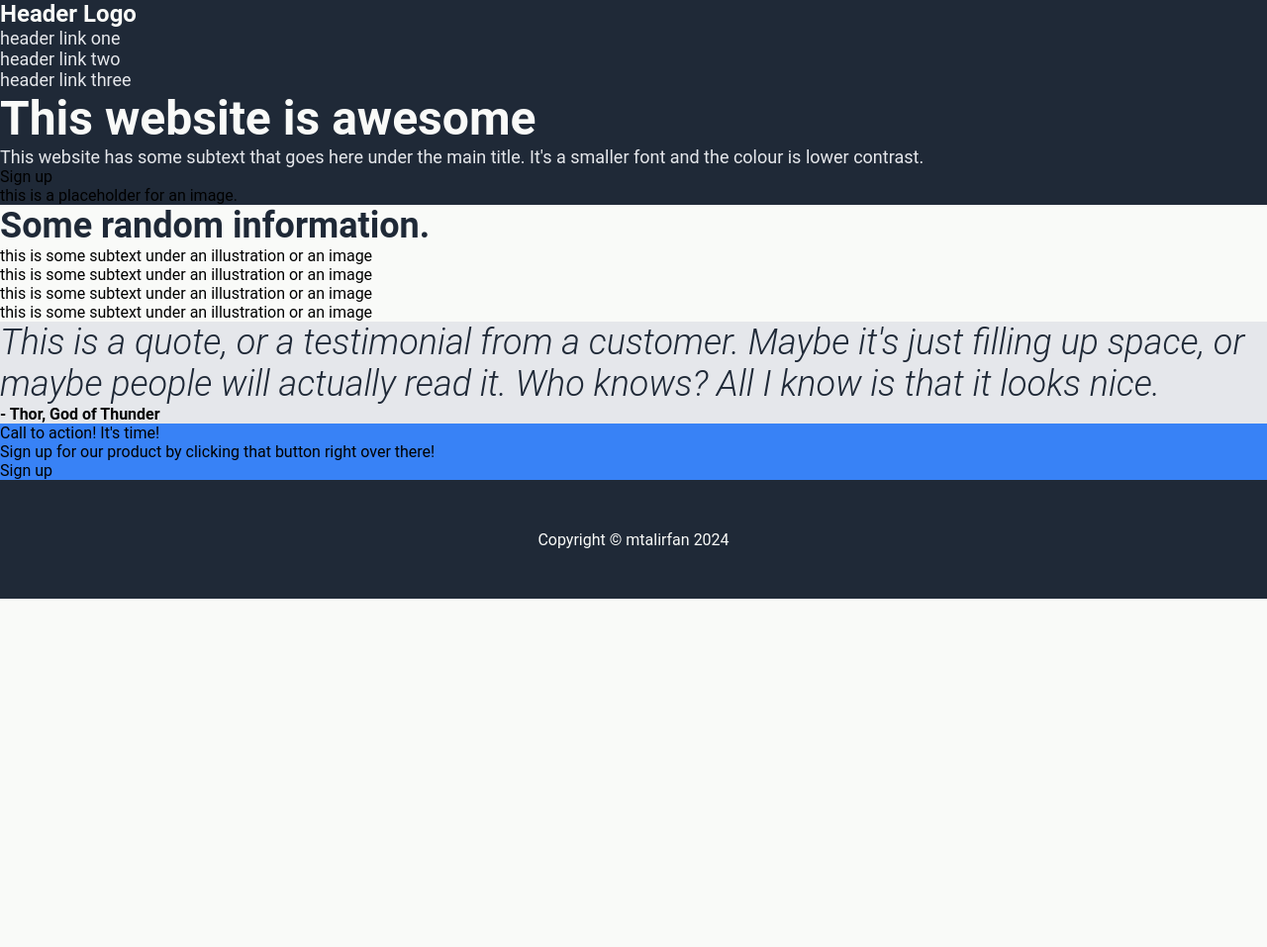
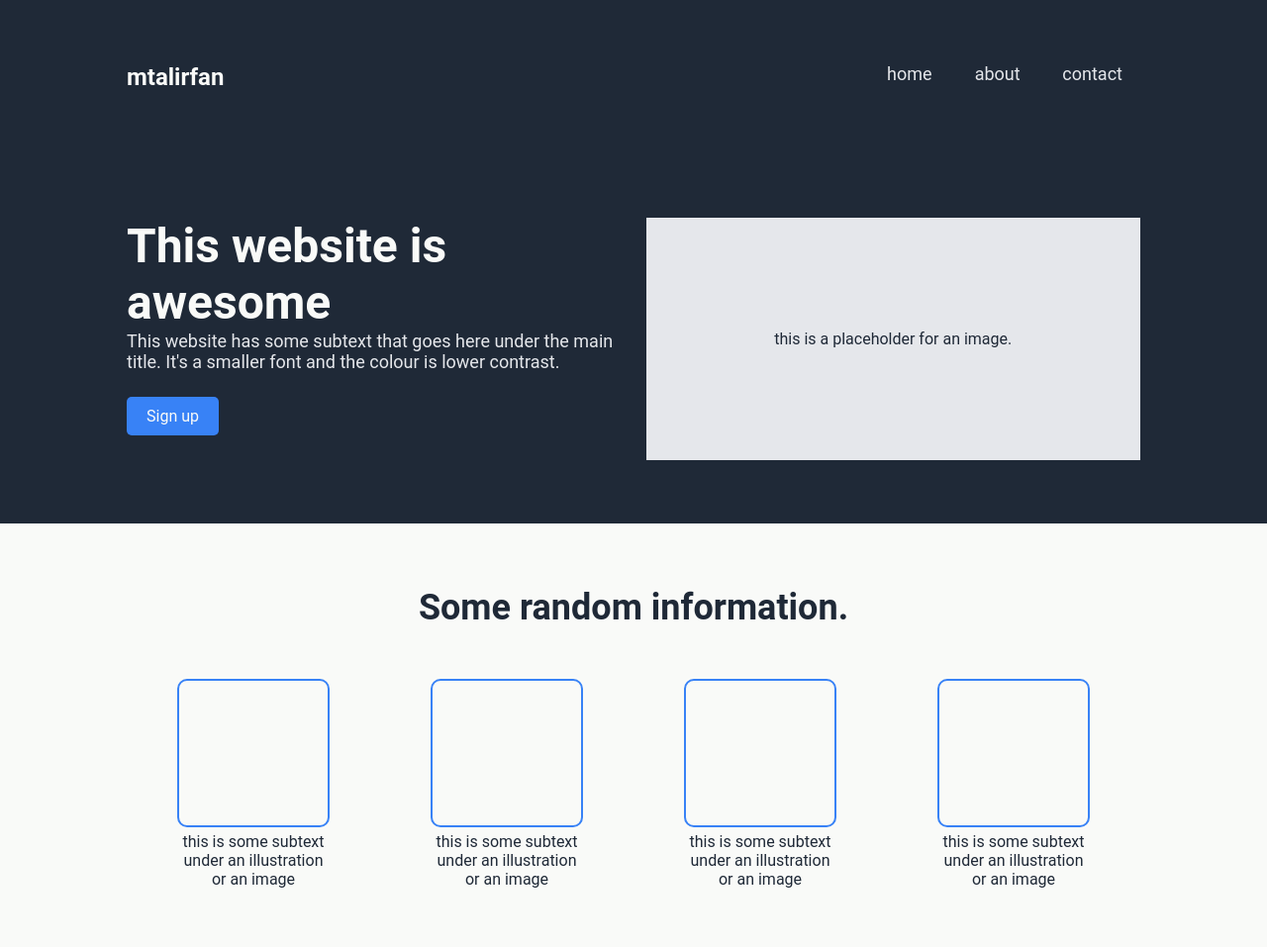
Before and after one commit to mtalirfan/The-Odin-Project, a plain HTML site: page Project - Landing Page/index.html in a window 1280 px wide. Shown: the top 957 px of the page at 99% size. Before the commit the page ends 800 px from the top, so only its background shows below. Drawn offline with Linux system fonts and the light colour scheme.

Commit message:
Complete Project - Landing Page CSS

```diff
--- a/Project - Landing Page/index.html
+++ b/Project - Landing Page/index.html
@@ -10,12 +10,12 @@
   <body>
     <header>
       <section class="navbar">
-        <div class="header-logo">Header Logo</div>
+        <div class="header-logo">mtalirfan</div>
         <nav>
           <ul>
-            <li><a href="#">header link one</a></li>
-            <li><a href="#">header link two</a></li>
-            <li><a href="#">header link three</a></li>
+            <li><a href="#">home</a></li>
+            <li><a href="#">about</a></li>
+            <li><a href="#">contact</a></li>
           </ul>
         </nav>
       </section>
@@ -26,9 +26,11 @@
             This website has some subtext that goes here under the main title.
             It's a smaller font and the colour is lower contrast.
           </p>
-          <div class="sign-up-btn">Sign up</div>
+          <a href="#"><div class="sign-up-btn">Sign up</div></a>
         </div>
-        <div class="hero-image">this is a placeholder for an image.</div>
+        <div class="hero-image">
+          <div class="hero-image-text">this is a placeholder for an image.</div>
+        </div>
       </section>
     </header>
     <main>
@@ -76,7 +78,9 @@
             Sign up for our product by clicking that button right over there!
           </div>
         </div>
-        <div class="action-right"><div class="action-btn">Sign up</div></div>
+        <div class="action-right">
+          <a href="#"><div class="action-btn">Sign up</div></a>
+        </div>
       </section>
     </main>
     <footer>
--- a/Project - Landing Page/styles.css
+++ b/Project - Landing Page/styles.css
@@ -24,29 +24,61 @@ header {
   background-color: var(--hero-footer-background-colour);
 }
 
-.nav {
+section {
+  padding: 5% 10%;
+}
+
+.navbar {
+  display: flex;
 }
 
 .header-logo {
+  flex: 3;
   font-size: 24px;
   font-weight: bold;
   color: var(--header-logo-text-colour);
 }
 
 nav {
+  flex: 1;
+  /* border: red 1px solid; */
 }
 
 nav ul {
   list-style: none;
+  display: flex;
+  justify-content: center;
+  align-items: center;
+  flex-direction: row;
+  gap: 10px;
+  /* border: red 1px solid; */
 }
 
 nav ul li {
+  flex: 1;
+  display: inline-block;
+  /* border: red 1px solid; */
+}
+
+a {
+  color: var(--hero-secondary-text-colour);
+  text-decoration: none;
 }
 
 nav ul li a {
   color: var(--hero-secondary-text-colour);
   text-decoration: none;
   font-size: 18px;
+  /* border: red 1px solid; */
+}
+
+.hero {
+  display: flex;
+  gap: 25px;
+}
+
+.hero-text {
+  flex: 1;
 }
 
 .hero-main-text {
@@ -60,14 +92,65 @@ nav ul li a {
   font-size: 18px;
 }
 
+.sign-up-btn {
+  display: inline-block;
+  background-color: var(--call-to-action-button-colour);
+  border-radius: 5px;
+  margin: 25px 0;
+  padding: 10px 20px;
+  color: var(--hero-main-text-colour);
+}
+
+.hero-image {
+  flex: 1;
+  display: flex;
+  align-items: center;
+  justify-content: center;
+  background-color: var(--hero-secondary-text-colour);
+}
+
+.hero-image-text {
+  flex: 1;
+  display: inline-block;
+  text-align: center;
+  color: var(--information-header-quote-text-colour);
+}
+
 .info-header {
   font-size: 36px;
   font-weight: bold;
   color: var(--information-header-quote-text-colour);
+  text-align: center;
+}
+
+.info-container {
+  display: flex;
+  flex-direction: row;
+  /* gap: 5px; */
+}
+
+.info-card {
+  flex: 1;
+  padding: 5%;
+  border-radius: 10px;
+}
+
+.info-img {
+  width: 100%;
+  min-height: 150px;
+  border-radius: 10px;
+  border: var(--call-to-action-button-colour) 2px solid;
+}
+
+.info-text {
+  text-align: center;
+  color: var(--information-header-quote-text-colour);
+  margin: 5px 0;
 }
 
 .quote-container {
   background-color: var(--quote-background-colour);
+  padding: 10% 20%;
 }
 
 .quote {
@@ -79,17 +162,58 @@ nav ul li a {
 
 .quote-author {
   font-weight: bold;
+  text-align: right;
 }
 
 .action-container {
+  margin: 5% 10%;
   background-color: var(--call-to-action-button-colour);
+  border-radius: 10px;
+  display: flex;
+  flex-direction: row;
+  gap: 20px;
+}
+
+.action-left {
+  flex: 2;
+  /* border: red 1px solid; */
+}
+
+.action-heading {
+  font-size: 24px;
+  font-weight: bold;
+  color: var(--hero-main-text-colour);
+  /* border: red 1px solid; */
+}
+
+.action-text {
+  font-size: 18px;
+  color: var(--hero-secondary-text-colour);
+  /* border: red 1px solid; */
+}
+
+.action-right {
+  flex: 1;
+  display: flex;
+  align-items: center;
+  justify-content: center;
+  /* border: red 1px solid; */
+}
+
+.action-btn {
+  flex: 1;
+  /* margin: 0 30%; */
+  padding: 10px 20px;
+  border: var(--main-background-colour) 2px solid;
+  border-radius: 5px;
+  color: var(--hero-main-text-colour);
+  display: inline-block;
 }
 
 footer {
   display: flex;
   justify-content: center;
   align-items: center;
-  padding: 0 20%;
   height: 15vh;
   background-color: var(--hero-footer-background-colour);
 }
```
